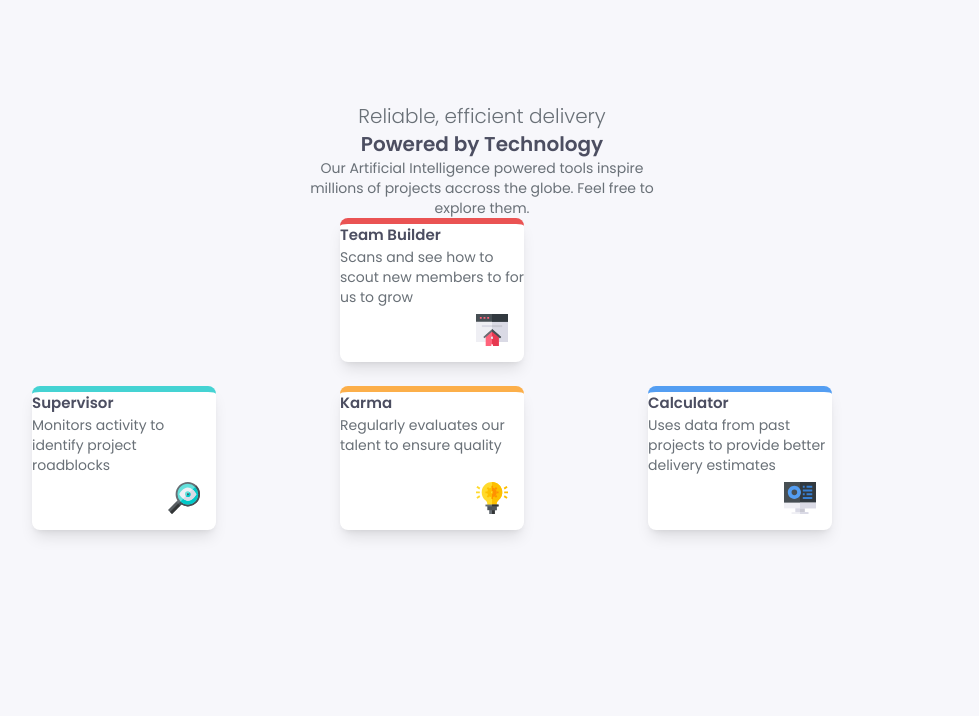
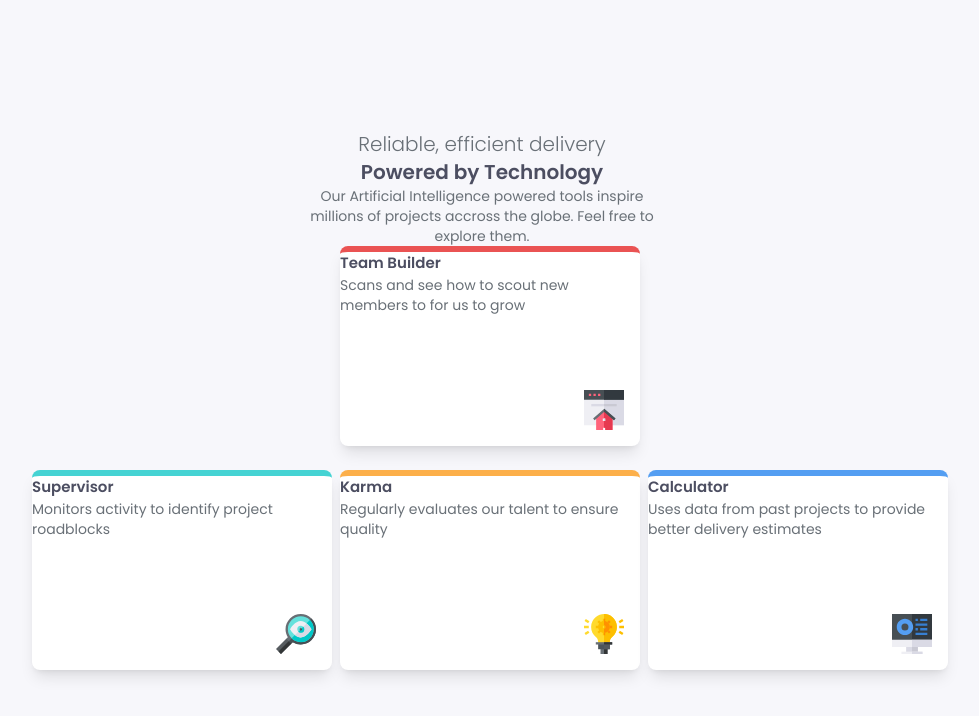
Before and after one commit to BCEESAY10/four-card-feature-section, a React (Vite) app in the folder four-card-feature-section/: page / in a window 1280 px wide. Shown: the top 716 px of the page, without its empty margins (158-1137 px from the left). Built offline with nearby package versions, Linux system fonts and the light colour scheme.

Commit message:
adjust heights and widths

```diff
--- a/four-card-feature-section/src/App.jsx
+++ b/four-card-feature-section/src/App.jsx
@@ -10,29 +10,29 @@ function App(){
           <h1 className='font-[600] text-xl text-gray-500'>Powered by Technology</h1>
           <h1 className='text-sm text-gray-400'>Our Artificial Intelligence powered tools inspire millions of projects accross the globe. Feel free to explore them.</h1>
         </header>
-        <article className='grid px-8 gap-6 mt-10 grid-cols-1 lg:grid-cols-3 lg:grid-rows-3 lg:w-[900px]'>
-          <div className='w-[90%] lg:w-46 h-42 lg:h-36 relative bg-white p-6 rounded-lg shadow-lg border-t-[6px] border-red lg:row-start-1 lg:col-start-2'>
+        <article className='grid px-8 gap-6 mt-10 grid-cols-1 lg:grid-cols-3 lg:grid-rows-2 lg:w-[900px]'>
+          <div className='w-[300px] min-h-[200px] relative bg-white p-6 rounded-lg shadow-lg border-t-[6px] border-red lg:row-start-1 lg:col-start-2'>
              <h4 className='font-[600] text-gray-500'>Team Builder</h4>
              <p className='text-sm text-gray-400'>Scans and see how to scout new members to for us to grow</p>
-             <img className='absolute h-8 w-8 bottom-4 right-4' src="/images/icon-team-builder.svg" alt="Team builder image" />
+             <img className='absolute h-10 w-10 bottom-4 right-4' src="/images/icon-team-builder.svg" alt="Team builder image" />
           </div>
 
-          <div className='w-[90%] lg:w-46 h-42 lg:h-36 relative bg-white p-6 rounded-lg shadow-lg border-t-[6px] border-cyan lg:row-start-2'>
+          <div className='w-[300px] min-h-[200px] relative bg-white p-6 rounded-lg shadow-lg border-t-[6px] border-cyan lg:row-start-2 lg:col-start-1'>
              <h4 className='font-[600] text-gray-500'>Supervisor</h4>
              <p className='text-sm text-gray-400'>Monitors activity to identify project roadblocks</p>
-             <img className='absolute h-8 w-8 bottom-4 right-4' src="/images/icon-supervisor.svg" alt="Team builder image" />
+             <img className='absolute h-10 w-10 bottom-4 right-4' src="/images/icon-supervisor.svg" alt="Team builder image" />
           </div>
 
-          <div className='w-[90%] lg:w-46 h-42 lg:h-36 relative bg-white p-6 rounded-lg shadow-lg border-t-[6px] border-orange lg:row-start-2 lg:col-start-2'>
+          <div className='w-[300px] min-h-[200px] relative bg-white p-6 rounded-lg shadow-lg border-t-[6px] border-orange lg:row-start-2 lg:col-start-2'>
              <h4 className='font-[600] text-gray-500'>Karma</h4>
              <p className='text-sm text-gray-400'>Regularly evaluates our talent to ensure quality</p>
-             <img className='absolute h-8 w-8 bottom-4 right-4' src="/images/icon-karma.svg" alt="Team builder image" />
+             <img className='absolute h-10 w-10 bottom-4 right-4' src="/images/icon-karma.svg" alt="Team builder image" />
           </div>
 
-          <div className='w-[90%] lg:w-46 h-42 lg:h-36 relative bg-white p-6 rounded-lg shadow-lg border-t-[6px] border-blue lg:row-start-2 lg:col-start-3'>
+          <div className='w-[300px] min-h-[200px] relative bg-white p-6 rounded-lg shadow-lg border-t-[6px] border-blue lg:row-start-2 lg:col-start-3'>
              <h4 className='font-[600] text-gray-500'>Calculator</h4>
              <p className='text-sm text-gray-400'>Uses data from past projects to provide better delivery estimates</p>
-             <img className='absolute h-8 w-8 bottom-4 right-4' src="/images/icon-calculator.svg" alt="Team builder image" />
+             <img className='absolute h-10 w-10 bottom-4 right-4' src="/images/icon-calculator.svg" alt="Team builder image" />
           </div>
         </article>
       </main>
```
